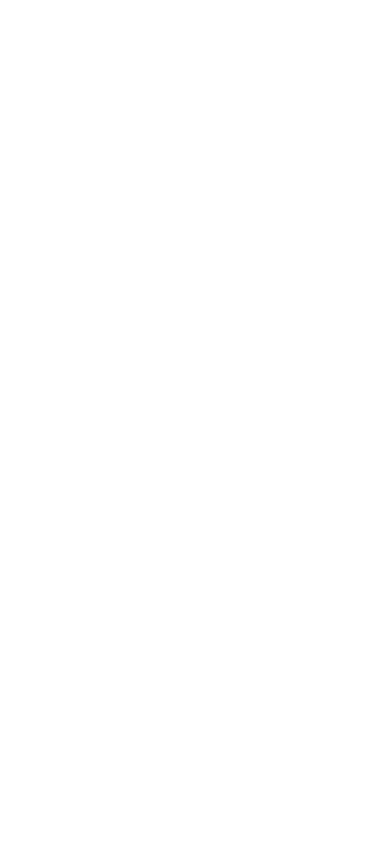
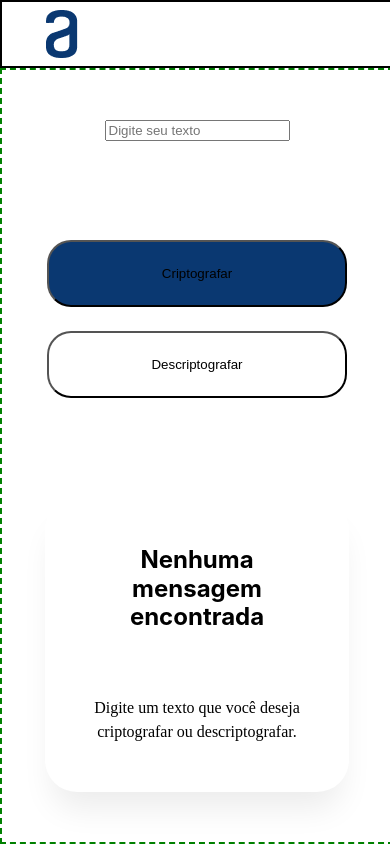
Before and after one commit to Rafazg/text-decoder, a plain HTML site: page index.html in a window 390 px wide. Drawn offline with Linux system fonts and the light colour scheme.

Commit message:
Adição dos estilos responsivos para celulares

```diff
--- a/index.html
+++ b/index.html
@@ -9,8 +9,24 @@
 </head>
 <body>
 
+    <header>
+        <img src="src/assets/images/Logo.png" alt="">
+    </header>
+
     <main>
+        <div class="text-container">
+            <input type="text" name="" id="" placeholder="Digite seu texto">
+        </div>
 
+        <div class="buttons-container">
+            <button class="criptButton">Criptografar</button>
+            <button class="descriptButton">Descriptografar</button>
+        </div>
+
+        <div class="card-container">
+            <h1>Nenhuma mensagem encontrada</h1>
+            <p>Digite um texto que você deseja criptografar ou descriptografar.</p>
+        </div>
     </main>
 
     <aside>
--- a/src/assets/css/base/reset.css
+++ b/src/assets/css/base/reset.css
@@ -1,5 +1,5 @@
 html, body, div, span, applet, object, iframe,
-h1, h2, h3, h4, h5, h6, p, blockquote, pre,
+blockquote, pre,
 a, abbr, acronym, address, big, cite, code,
 del, dfn, em, img, ins, kbd, q, s, samp,
 small, strike, strong, sub, sup, tt, var,
--- a/src/assets/css/layout/layout.css
+++ b/src/assets/css/layout/layout.css
@@ -0,0 +1,99 @@
+/* Cel Style */
+@media (min-width: 175px) {
+    body{
+        display: flex;
+        flex-direction: column;
+        width: 100%;
+        height: 100vh;
+    }
+
+    header{
+        display: flex;
+        align-items: center;
+        border: 2px solid black;
+        width: 100%;
+        height: 70px;
+    }
+
+    main{
+        display: flex;
+        flex-direction: column;
+        justify-content: space-around;
+        align-items: center;
+        border: 2px dashed green;
+        height: 100%;
+    }
+
+    .buttons-container{
+        display: flex;
+        flex-direction: column;
+        width: 300px;
+        gap: 24px;
+    }
+
+    .criptButton{
+        border-radius: 24px;
+        padding: 24px;
+        background-color: #0A3871;
+    }
+    .descriptButton{
+        border-radius: 24px;
+        padding: 24px;
+        background-color: #ffffff;
+    }
+
+    .card-container{
+        display: flex;
+        width: 240px;
+        padding: 32px;
+        flex-direction: column;
+        align-items: flex-start;
+        gap: 32px;
+        border-radius: 32px;
+        background: var(--White, #FFF);
+        box-shadow: 0px 24px 32px -8px rgba(0, 0, 0, 0.08);
+        text-align: center;
+    }
+    .card-container h1{
+        text-align: center;
+        font-family: Inter;
+        font-size: 24px;
+        font-style: normal;
+        font-weight: 700;
+        line-height: 120%;
+    }
+    .card-container p{
+        font-size: 16px;
+        font-style: normal;
+        font-weight: 400;
+        line-height: 150%;
+    }
+    aside{
+        display: none;
+    }
+
+}
+
+/* Tablet Style */
+@media (min-width: 768px) {
+    body{
+        background-color: rgb(255, 127, 140);
+    }
+    aside{
+        visibility: hidden;
+    }
+}
+
+
+main{
+    width: 100%;
+}
+
+aside {
+  width: 400px;
+  height: 944px;
+  flex-shrink: 0;
+  border-radius: 32px;
+  background: var(--White, #fff);
+  box-shadow: 0px 24px 32px -8px rgba(0, 0, 0, 0.08);
+}
```
Also changed, not shown: src/assets/images/Logo.png (added), src/assets/images/bi_exclamation-circle-fill.png (added).
